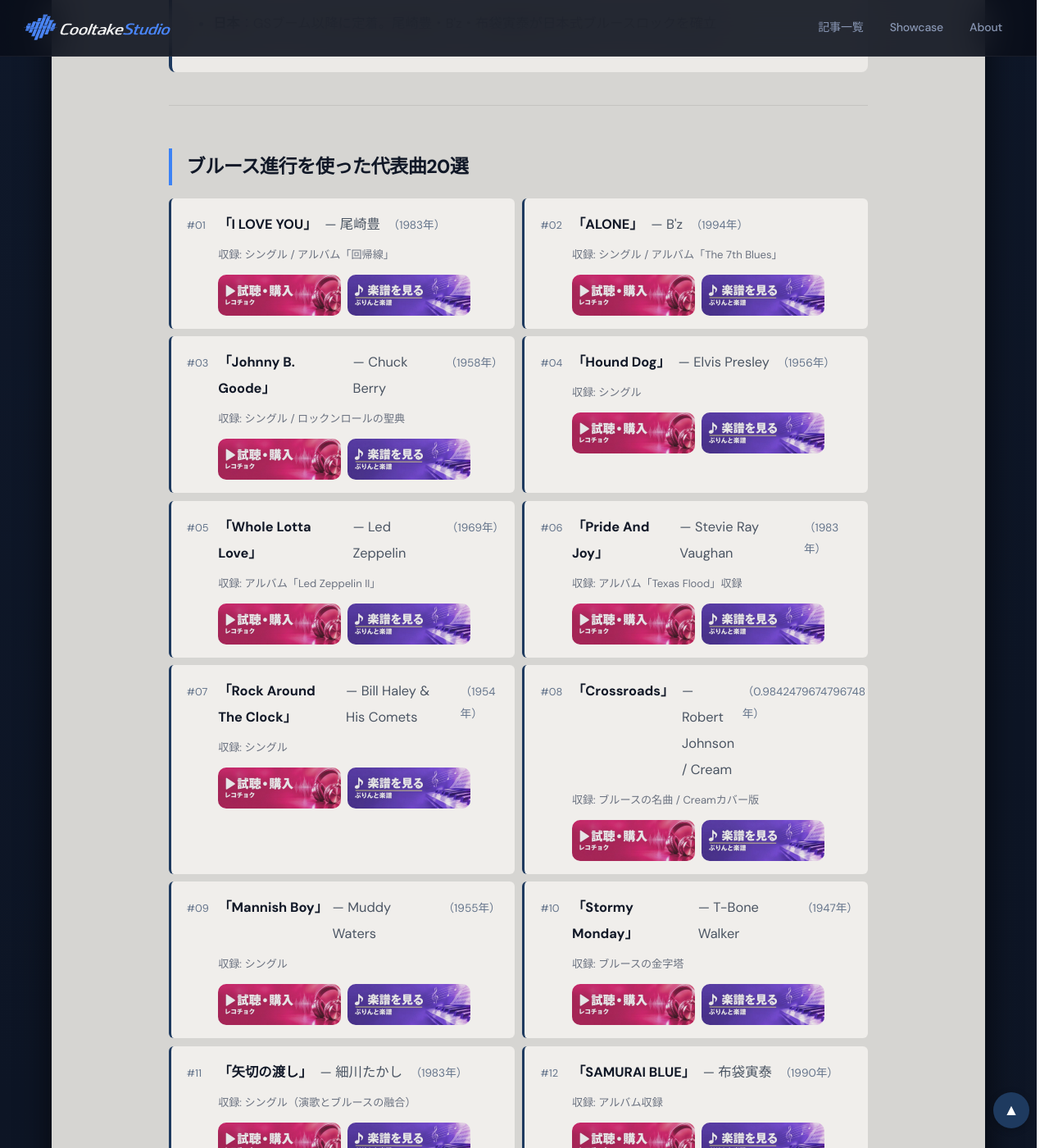
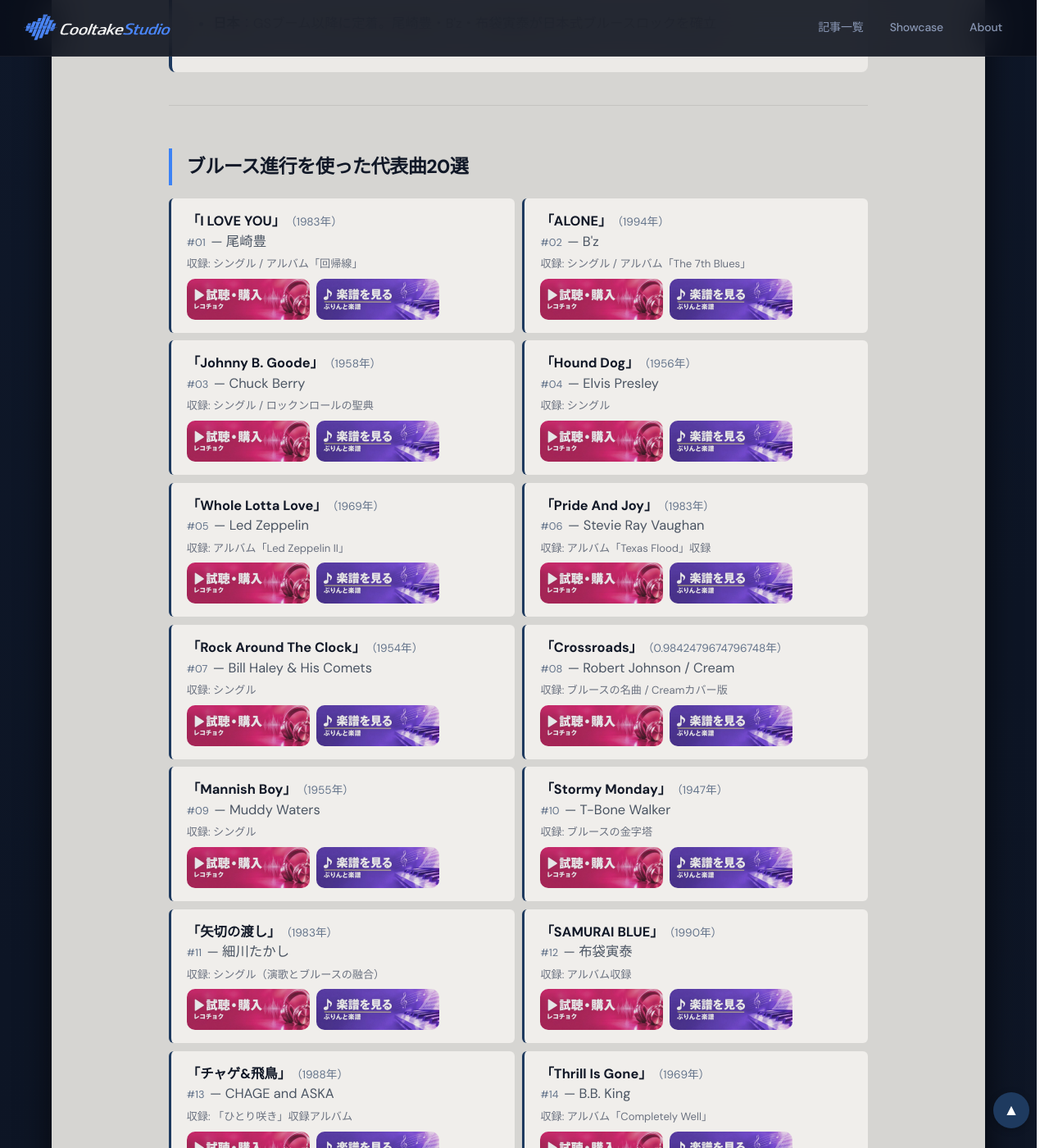
Before and after one commit to cooltake/cooltake-staging, a Jekyll site: the page built from _posts/2026-05-30-chord-progression-07-blues.md, in a window 1280 px wide and 1400 px high, scrolled down 1415 px. Shown: the whole window at 82% size. Built offline with Jekyll 4.4.1, drawn with Linux system fonts in a browser that asks for light colours; some web fonts are replaced; grey boxes are pictures that could not be loaded.

Commit message:
fix: 代表曲カードの見出しをPCでも「曲名（年）」「#番号 アーティスト」の2行に
PCの2列表示ではカード幅が狭く、曲名・アーティスト・年が縦割りで折り返していた（hiro指摘）。スマホと同じ2行表示・長い曲名の自動縮小をPCにも適用

Co-Authored-By: Claude Opus 5.5 <noreply@anthropic.com>

```diff
--- a/_layouts/default.html
+++ b/_layouts/default.html
@@ -30,9 +30,10 @@
     .drawer-divider{height:1px;background:rgba(255,255,255,.08);margin:8px 20px;}
     @media (min-width:769px){.nav-drawer,.nav-drawer-overlay{display:none !important;}}
     @media (max-width:768px){html,body{overflow-x:clip;}}  pre{overflow-x:auto;max-width:100%;}
-    .song-grid>div>div:first-child>span:nth-child(3){order:4;}
-    .song-links{display:flex;flex-wrap:nowrap;gap:.5rem;margin:.5rem 0 0 2.4rem;}.post-content a.song-btn-img{display:block;flex:0 1 150px;border:none !important;line-height:0;position:relative;}.song-btn-pic{display:block;width:100%;height:auto;border-radius:10px;}.song-btn-img img[height="1"]{position:absolute;}
-    @media (max-width:600px){.song-grid{grid-template-columns:minmax(0,1fr) !important;}.song-grid>div{padding:.8rem 1rem !important;min-width:0;}.song-grid>div>div:first-child{display:flex !important;flex-direction:row !important;flex-wrap:wrap !important;align-items:baseline !important;gap:0 !important;margin-bottom:.3rem !important;}.song-grid>div>div:first-child::after{content:"";order:3;flex-basis:100%;height:0;}.song-grid>div>div:first-child>span{margin:0 !important;line-height:1.5 !important;white-space:nowrap;}.song-grid>div>div:first-child>span:nth-child(1){order:4;min-width:0 !important;margin-right:.4rem !important;}.song-grid>div>div:first-child>span:nth-child(2){order:1;}.song-grid>div>div:first-child>span:nth-child(3){order:2;}.song-grid>div>div:first-child>span:nth-child(4){order:5;}.song-grid>div>span{margin:.1rem 0 .5rem 0 !important;line-height:1.5 !important;}.song-links{margin-left:0 !important;}}
+    .song-links{display:flex;flex-wrap:nowrap;gap:.5rem;margin:.5rem 0 0 0;}.post-content a.song-btn-img{display:block;flex:0 1 150px;border:none !important;line-height:0;position:relative;}.song-btn-pic{display:block;width:100%;height:auto;border-radius:10px;}.song-btn-img img[height="1"]{position:absolute;}
+    /* 代表曲カードの見出し: PC・スマホとも「曲名（年）」「#番号 アーティスト」の2行（2026-10-24 hiro指定） */
+    .song-grid>div>div:first-child{display:flex !important;flex-direction:row !important;flex-wrap:wrap !important;align-items:baseline !important;gap:0 !important;margin-bottom:.3rem !important;}.song-grid>div>div:first-child::after{content:"";order:3;flex-basis:100%;height:0;}.song-grid>div>div:first-child>span{margin:0 !important;line-height:1.5 !important;white-space:nowrap;}.song-grid>div>div:first-child>span:nth-child(1){order:4;min-width:0 !important;margin-right:.4rem !important;}.song-grid>div>div:first-child>span:nth-child(2){order:1;}.song-grid>div>div:first-child>span:nth-child(3){order:2;}.song-grid>div>div:first-child>span:nth-child(4){order:5;}.song-grid>div{min-width:0;}.song-grid>div>span{margin:.1rem 0 .5rem 0 !important;line-height:1.5 !important;}
+    @media (max-width:600px){.song-grid{grid-template-columns:minmax(0,1fr) !important;}.song-grid>div{padding:.8rem 1rem !important;}}
   </style></head>
 <body>
 
@@ -143,14 +144,12 @@
     </div>
   </footer>
 <script>
-/* song-grid: スマホで「曲名（年）」「#番号 アーティスト」をそれぞれ1行に収める（収まらない行だけ文字を縮める） */
+/* song-grid: 「曲名（年）」「#番号 アーティスト」をそれぞれ1行に収める（収まらない行だけ文字を縮める。PC・スマホ共通） */
 (function(){
   function fit(){
-    var mobile=window.matchMedia('(max-width:600px)').matches;
     document.querySelectorAll('.song-grid > div > div:first-child').forEach(function(h){
       var s=h.children; if(s.length<4) return;
       [s[1],s[3]].forEach(function(e){e.style.fontSize='';});
-      if(!mobile) return;
       var W=h.clientWidth;
       [[s[1],s[2]],[s[3],s[0]]].forEach(function(pr){
         var t=pr[0], o=pr[1], ow=o.getBoundingClientRect().width+parseFloat(getComputedStyle(o).marginLeft)+parseFloat(getComputedStyle(o).marginRight);
```
